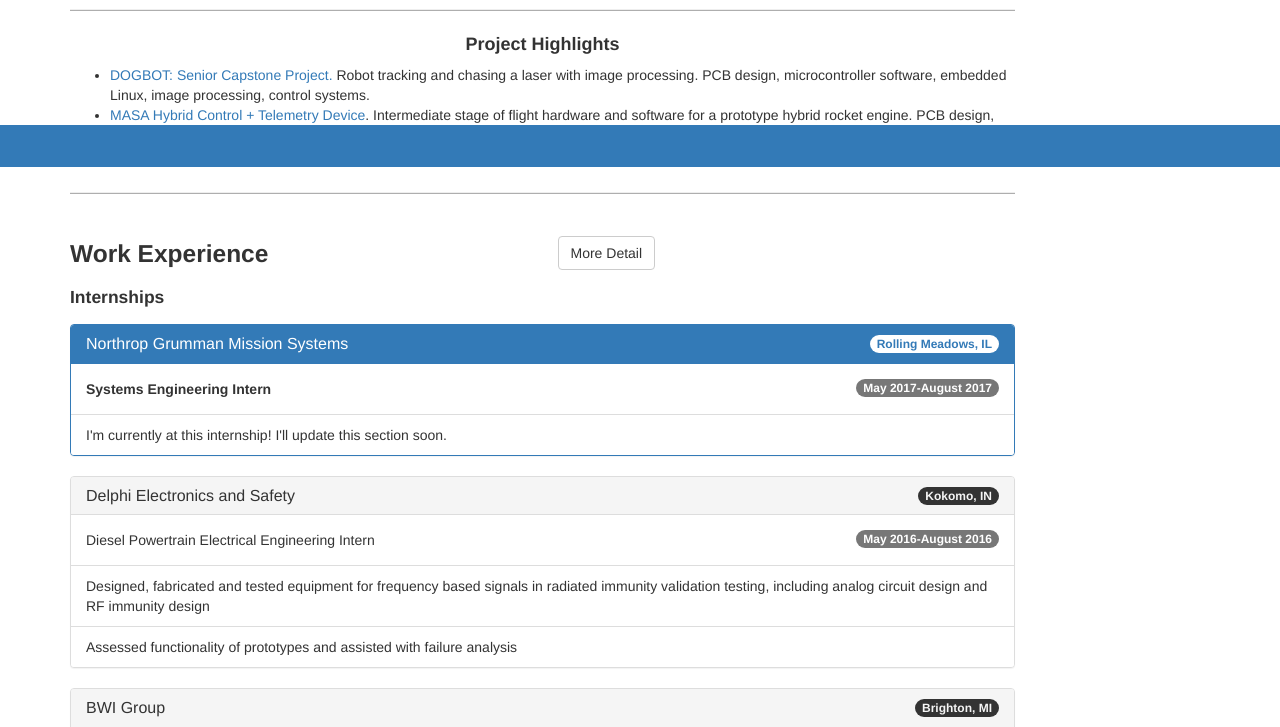
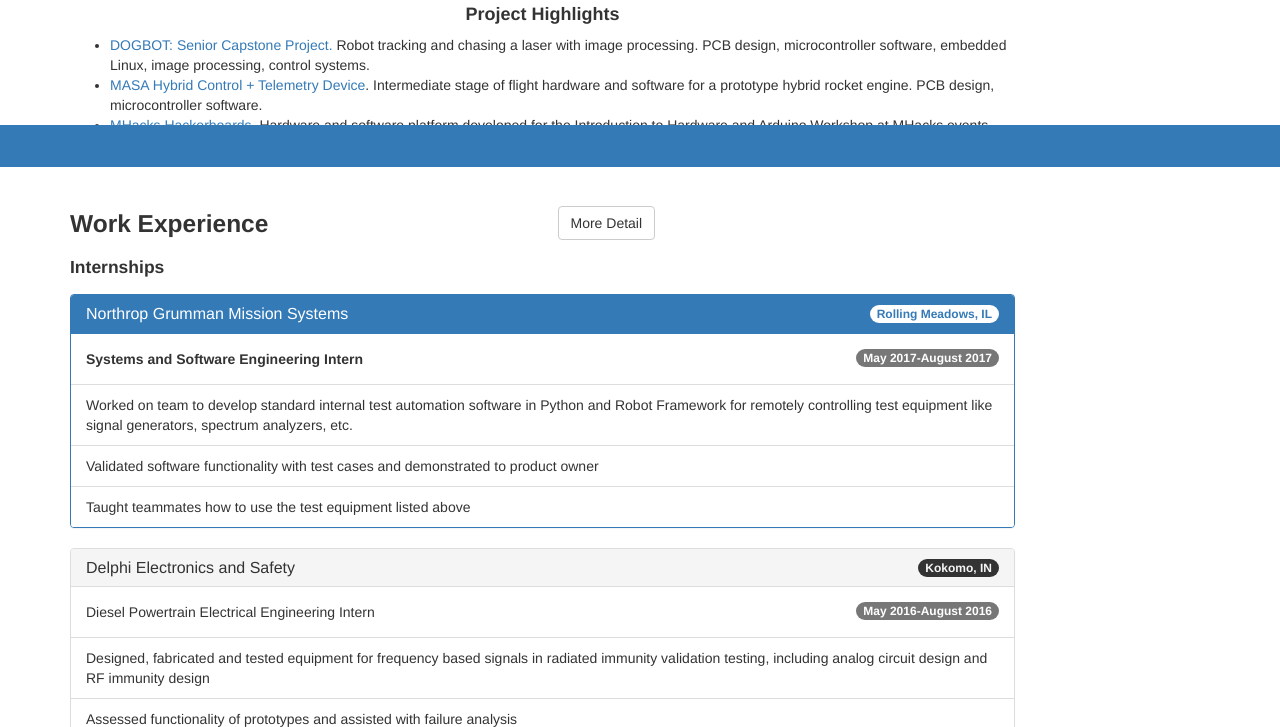
Before and after one commit to jzarger/jzarger.github.io, a plain HTML site: page index.html in a window 1280 px wide. Shown: the part 633-1360 px from the top of the page. Drawn offline with Linux system fonts and the light colour scheme.

Commit message:
Updated Northrop internship experience

```diff
--- a/index.html
+++ b/index.html
@@ -172,8 +172,7 @@
 
                         <p class="text-justify">I earned my <a href="projects.html#eagle">Eagle Scout Award</a> from BSA Troop 60 in 2013.</p>
 
-                        <p class="text-justify">I'm currently at an internship with Northrop Grumman Mission Systems working on test automation.
-                        </p>
+
 
 
 
@@ -319,12 +318,13 @@
 
             </div>
             <div class="panel-body">
-                <b>Systems Engineering Intern</b> <span class="badge pull-right">May 2017-August 2017</span>
+                <b>Systems and Software Engineering Intern</b> <span class="badge pull-right">May 2017-August 2017</span>
             </div>
 
             <ul class="list-group">
-                <li class="list-group-item">I'm currently at this internship! I'll update this section soon.</li>
-
+                <li class="list-group-item">Worked on team to develop standard internal test automation software in Python and Robot Framework for remotely controlling test equipment like signal generators, spectrum analyzers, etc.</li>
+                <li class="list-group-item">Validated software functionality with test cases and demonstrated to product owner</li>
+                <li class="list-group-item">Taught teammates how to use the test equipment listed above</li>
             </ul>
 
         </div>
```
Also changed, not shown: work.html (+7 -2 lines).
